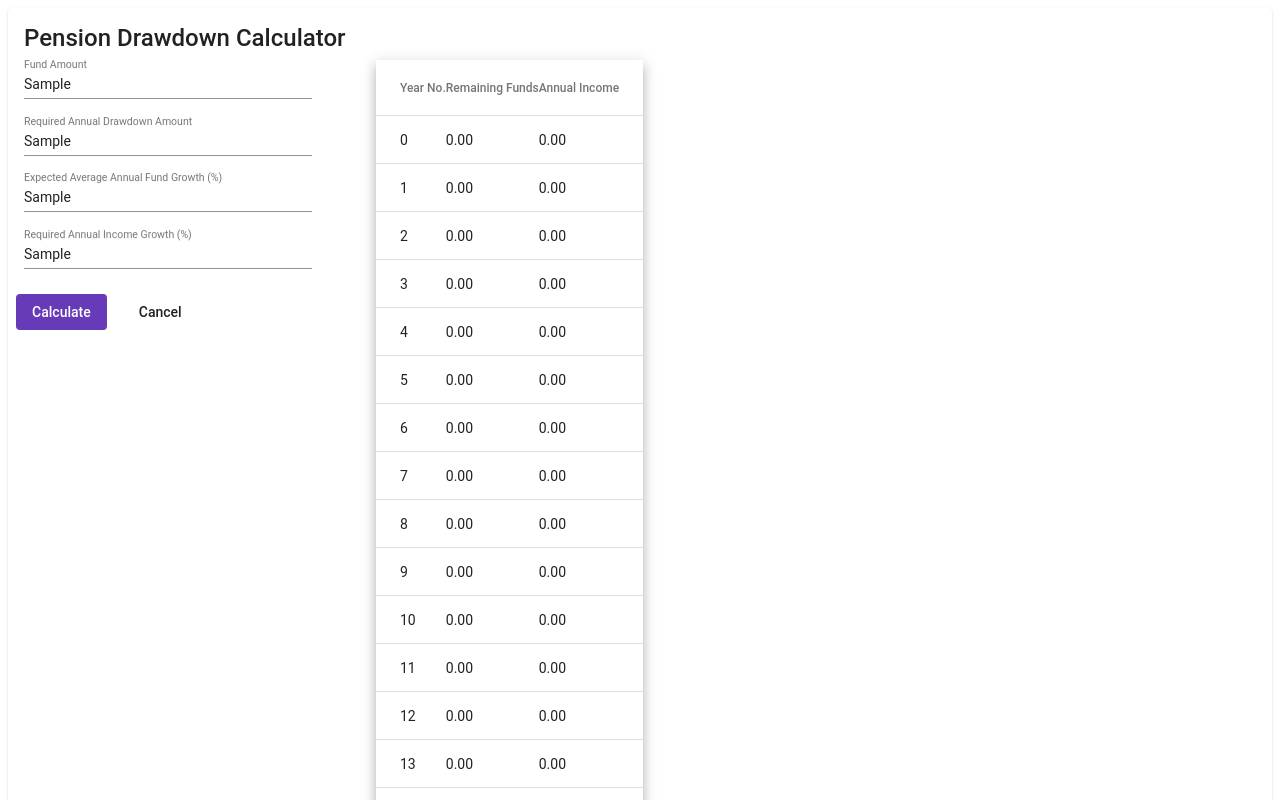
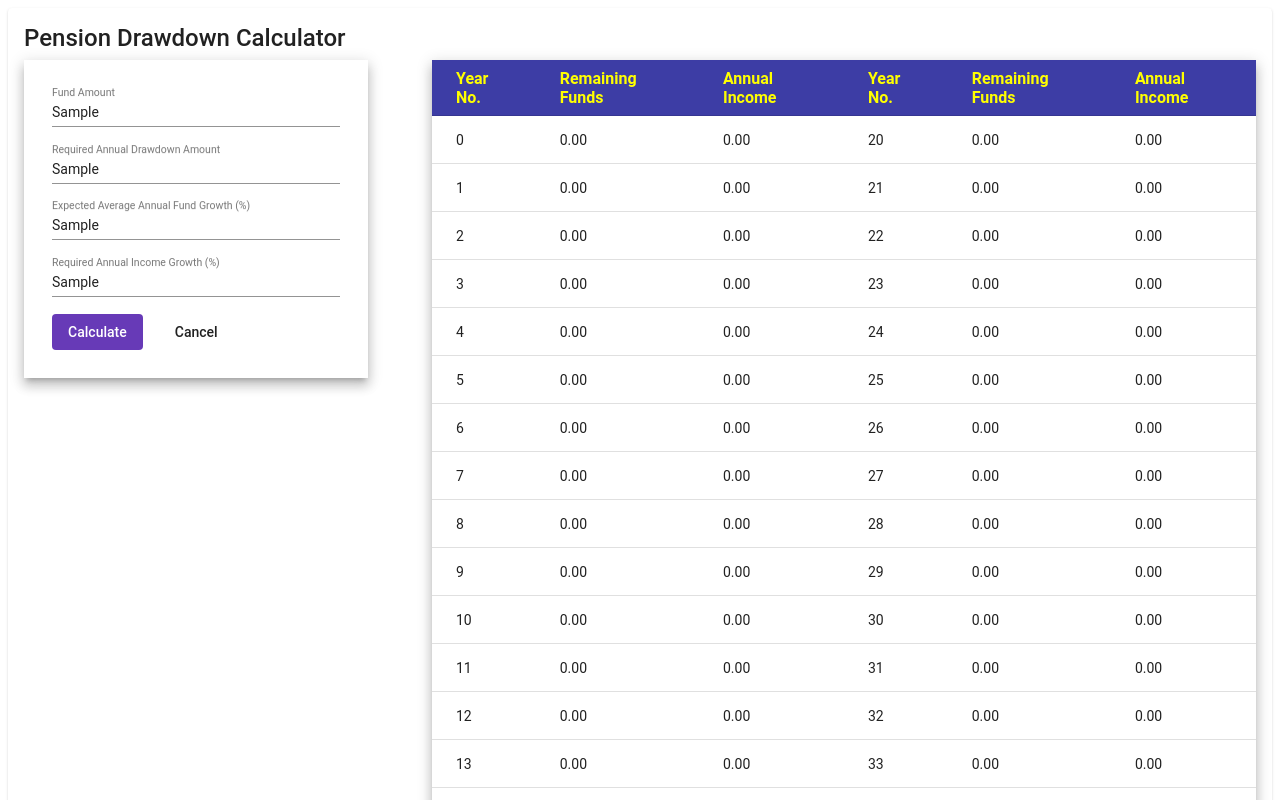
Before and after one commit to richard-austin/drawdown-calculator, an Angular app: page / in a window 1280 px wide. Both pictures are taken after typing "Sample", "Sample", "Sample", "Sample" into the empty fields and a click on the button "Calculate". Shown: the top 800 px of the page. Built offline with nearby package versions, Linux system fonts and the light colour scheme.

Commit message:
Improved formatting of form and table. Table now in two columns of data to reduce amount of scrolling down required.

```diff
--- a/src/app/classes/YearTotal.ts
+++ b/src/app/classes/YearTotal.ts
@@ -7,4 +7,8 @@ export class YearTotal
     yearNum!: number;
     remainingFunds!: number;
     annualIncome!: number;
+
+    yearNumRight!: number
+    remainingFundsRight!: number;
+    annualIncomeRight!: number;
 }
--- a/src/app/input-form/input-form.component.html
+++ b/src/app/input-form/input-form.component.html
@@ -3,7 +3,7 @@
     <!-- <mat-card-subtitle>Enter data</mat-card-subtitle> -->
   </mat-card-title>
   <div class="flex-container">
-    <mat-card-content>
+    <mat-card-content class="mat-elevation-z8 dc-input-form">
       <form (submit)="$event.preventDefault(); formSubmitted()">
         <mat-form-field>
           <mat-label>
@@ -32,14 +32,14 @@
           </mat-label>
           <input matInput #requiredAnnualIncomeGrowth>
         </mat-form-field>
-        <mat-card-actions>
+        <div>
           <button mat-flat-button color="primary">Calculate</button>
           <button type="button" (click)="cancel()" mat-flat-button>Cancel</button>
-        </mat-card-actions>
+        </div>
       </form>
     </mat-card-content>
     <mat-card-content class="table-container">
-      <table mat-table [dataSource]="drawdownData" class="mat-elevation-z8">
+      <table *ngIf="drawdownData.length > 0" mat-table [dataSource]="drawdownData" class="mat-elevation-z8">
         <!-- Year number Column -->
         <ng-container matColumnDef="yearNum">
           <th mat-header-cell *matHeaderCellDef> Year No. </th>
@@ -58,6 +58,23 @@
           <td mat-cell *matCellDef="let element"> {{element.annualIncome.toFixed(2)}} </td>
         </ng-container>
 
+          <!-- Year number Column (right)-->
+          <ng-container matColumnDef="yearNumRight">
+            <th mat-header-cell *matHeaderCellDef> Year No. </th>
+            <td mat-cell *matCellDef="let element"> {{element.yearNumRight}} </td>
+          </ng-container>
+
+          <!-- Remaining funds Column (right)-->
+          <ng-container matColumnDef="remainingFundsRight">
+            <th mat-header-cell *matHeaderCellDef> Remaining Funds </th>
+            <td mat-cell *matCellDef="let element"> {{element.remainingFundsRight.toFixed(2)}} </td>
+          </ng-container>
+
+          <!-- Annual Income Column (right)-->
+          <ng-container matColumnDef="annualIncomeRight">
+            <th mat-header-cell *matHeaderCellDef> Annual Income</th>
+            <td mat-cell *matCellDef="let element"> {{element.annualIncomeRight.toFixed(2)}} </td>
+          </ng-container>
         <tr mat-header-row *matHeaderRowDef="displayedColumns"></tr>
         <tr mat-row *matRowDef="let row; columns: displayedColumns;"></tr>
 
--- a/src/app/input-form/input-form.component.scss
+++ b/src/app/input-form/input-form.component.scss
@@ -17,3 +17,23 @@ mat-form-field
 {
     margin-left: 4rem;
 }
+
+th[class~="mat-header-cell"]
+{
+    font-size: medium;
+    font-weight: bold;
+    padding-right: 3rem;
+    color: yellow;
+}
+
+tr[class~="mat-header-row"]
+{
+    background-color: rgb(61, 61, 165);
+
+}
+
+.dc-input-form
+{
+    padding: 2em;
+    height: fit-content;
+}
--- a/src/app/input-form/input-form.component.ts
+++ b/src/app/input-form/input-form.component.ts
@@ -19,19 +19,19 @@ export class InputFormComponent implements OnInit {
   requiredAnnualIncomeGrowth!: number;
 
   drawdownData: YearTotal[] = [];
-  displayedColumns: string[] = ['yearNum', 'remainingFunds', 'annualIncome'];
+  displayedColumns: string[] = ['yearNum', 'remainingFunds', 'annualIncome', 'yearNumRight', 'remainingFundsRight', 'annualIncomeRight'];
 
   constructor() { }
 
   cancel() {
-    //  Console.log("Cancelled");
+    this.drawdownData = [];
   }
 
   formSubmitted() {
     this.fundAmount = parseInt(this.fundAmountEl?.nativeElement.value.toString())
     this.drawdownAmount = parseInt(this.drawdownAmountEl?.nativeElement.value.toString())
-    this.expectedAnnualFundGrowth = parseInt(this.expectedAnnualFundGrowthEL?.nativeElement.value.toString())
-    this.requiredAnnualIncomeGrowth = parseInt(this.requiredAnnualIncomeGrowthEL?.nativeElement.value.toString())
+    this.expectedAnnualFundGrowth = parseFloat(this.expectedAnnualFundGrowthEL?.nativeElement.value.toString())
+    this.requiredAnnualIncomeGrowth = parseFloat(this.requiredAnnualIncomeGrowthEL?.nativeElement.value.toString())
     this.calculateDrawdown();
   }
 
@@ -40,12 +40,30 @@ export class InputFormComponent implements OnInit {
    */
   calculateDrawdown() {
     this.drawdownData = [];
+    const totalYears: number = 40;
+    const maxRows: number = totalYears / 2;
 
     for (let i = 0; i < 40; ++i) {
-      if (this.fundAmount > 0)
-        this.drawdownData.push(new YearTotal({ yearNum: i, remainingFunds: this.fundAmount, annualIncome: this.drawdownAmount > this.fundAmount ? this.fundAmount: this.drawdownAmount }));
-      else
-        this.drawdownData.push(new YearTotal({ yearNum: i, remainingFunds: 0, annualIncome: 0}));
+      if (this.fundAmount > 0) {
+        if (i >= maxRows) {
+          let thisRow: YearTotal = this.drawdownData[i - maxRows];
+          thisRow.remainingFundsRight = this.fundAmount;
+          thisRow.yearNumRight = i;
+          thisRow.annualIncomeRight = this.drawdownAmount > this.fundAmount ? this.fundAmount : this.drawdownAmount;
+        }
+        else
+          this.drawdownData.push(new YearTotal({ yearNum: i, remainingFunds: this.fundAmount, annualIncome: this.drawdownAmount > this.fundAmount ? this.fundAmount : this.drawdownAmount }));
+      }
+      else {
+        if (i >= maxRows) {
+          let thisRow: YearTotal = this.drawdownData[i - maxRows];
+          thisRow.remainingFundsRight = 0;
+          thisRow.yearNumRight = i;
+          thisRow.annualIncomeRight = 0;
+        }
+        else
+          this.drawdownData.push(new YearTotal({ yearNum: i, remainingFunds: 0, annualIncome: 0 }));
+      }
 
       this.depreciateOneYear();
 
--- a/src/index.html
+++ b/src/index.html
@@ -2,7 +2,7 @@
 <html lang="en">
 <head>
   <meta charset="utf-8">
-  <title>Dc</title>
+  <title>Drawdown Calculator</title>
   <base href="/">
   <meta name="viewport" content="width=device-width, initial-scale=1">
   <link rel="icon" type="image/x-icon" href="favicon.ico">
```
Also changed, not shown: 1 other file (tests, documents, lock files or other folders).
